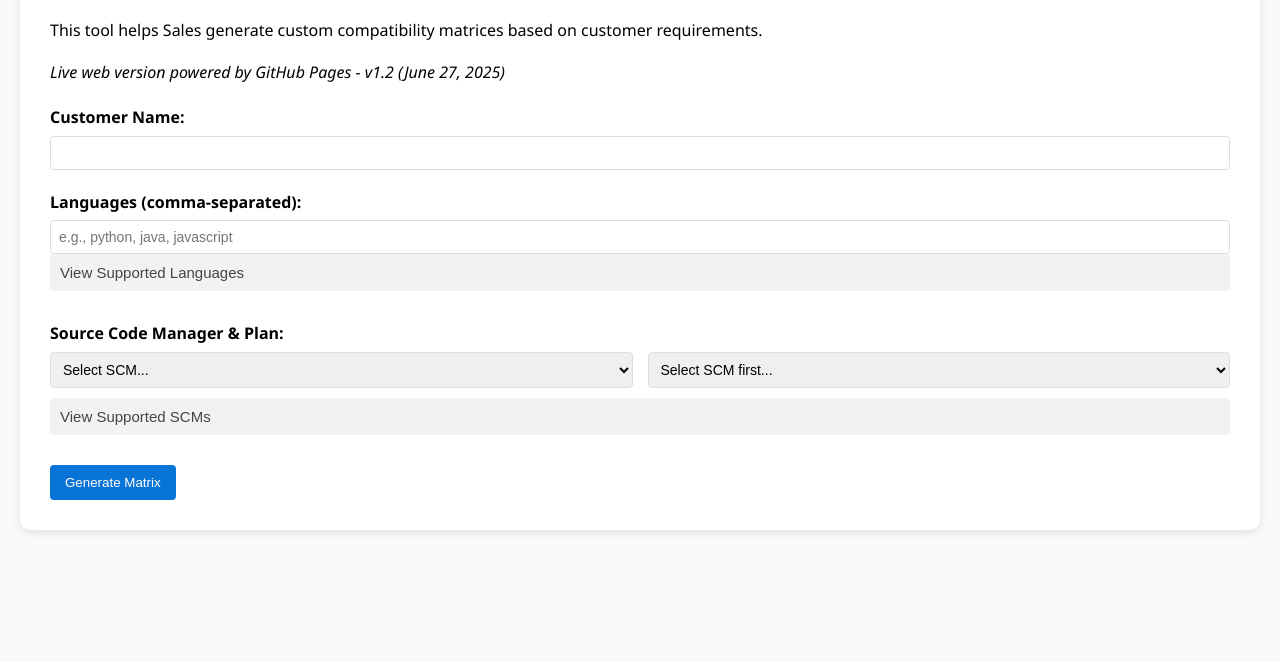
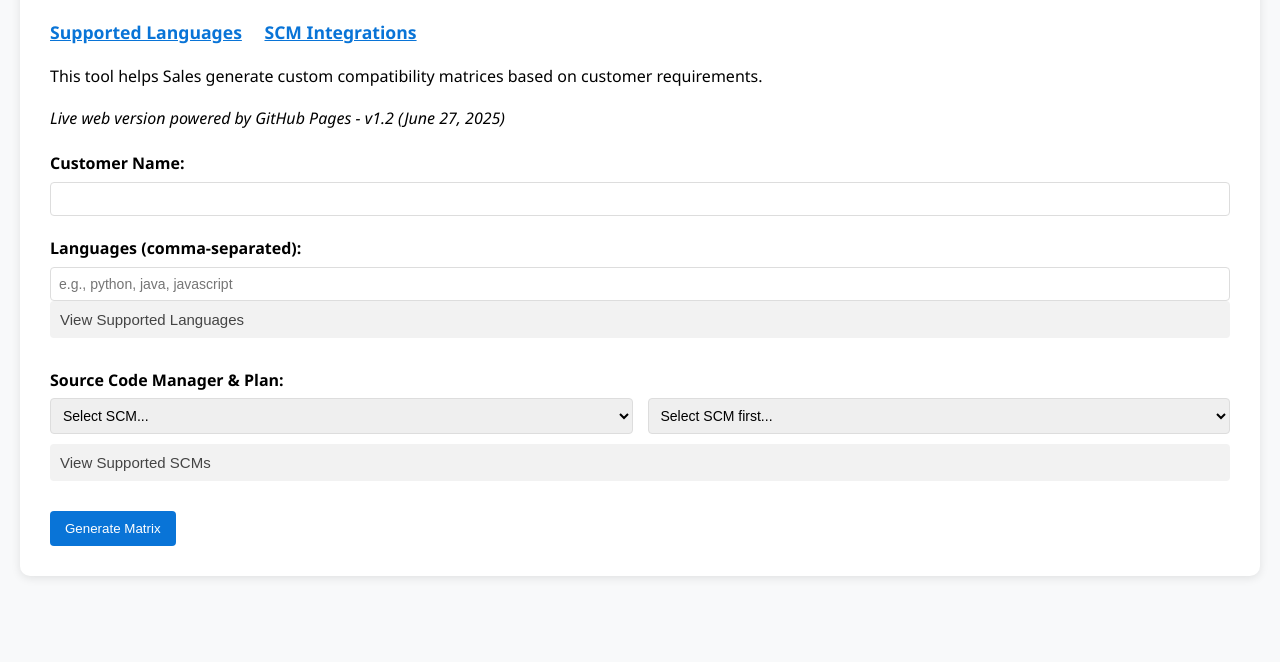
Before and after one commit to kyle-semgrep/semgrep-feature-matrix-generator, a plain HTML site: page index.html in a window 1280 px wide. Shown: the part 138-800 px from the top of the page. Drawn offline with Linux system fonts and the light colour scheme.

Commit message:
Add Data Transparency banner to main branch
Port the Data Transparency banner from v2 branch to main branch, providing direct links to official Semgrep documentation for supported languages and SCM integrations.

This improves transparency and gives users direct access to authoritative documentation sources.

🤖 Generated with [Claude Code](https://claude.ai/code)

Co-Authored-By: Claude <noreply@anthropic.com>

```diff
--- a/index.html
+++ b/index.html
@@ -202,6 +202,11 @@
                  style="height: 32px; vertical-align: middle; margin-right: 10px;">
             Requirements Matrix Generator
         </h1>
+
+        <div style="margin-bottom: 18px; font-size: 1.1em;">
+          <a href="https://semgrep.dev/docs/supported-languages" target="_blank" rel="noopener noreferrer" style="margin-right: 18px; color: #0974d7; font-weight: bold; text-decoration: underline;">Supported Languages</a>
+          <a href="https://semgrep.dev/docs/getting-started/scm-support" target="_blank" rel="noopener noreferrer" style="color: #0974d7; font-weight: bold; text-decoration: underline;">SCM Integrations</a>
+        </div>
 
         <div class="form-group">
             <p>This tool helps Sales generate custom compatibility matrices based on customer requirements.</p>
```
